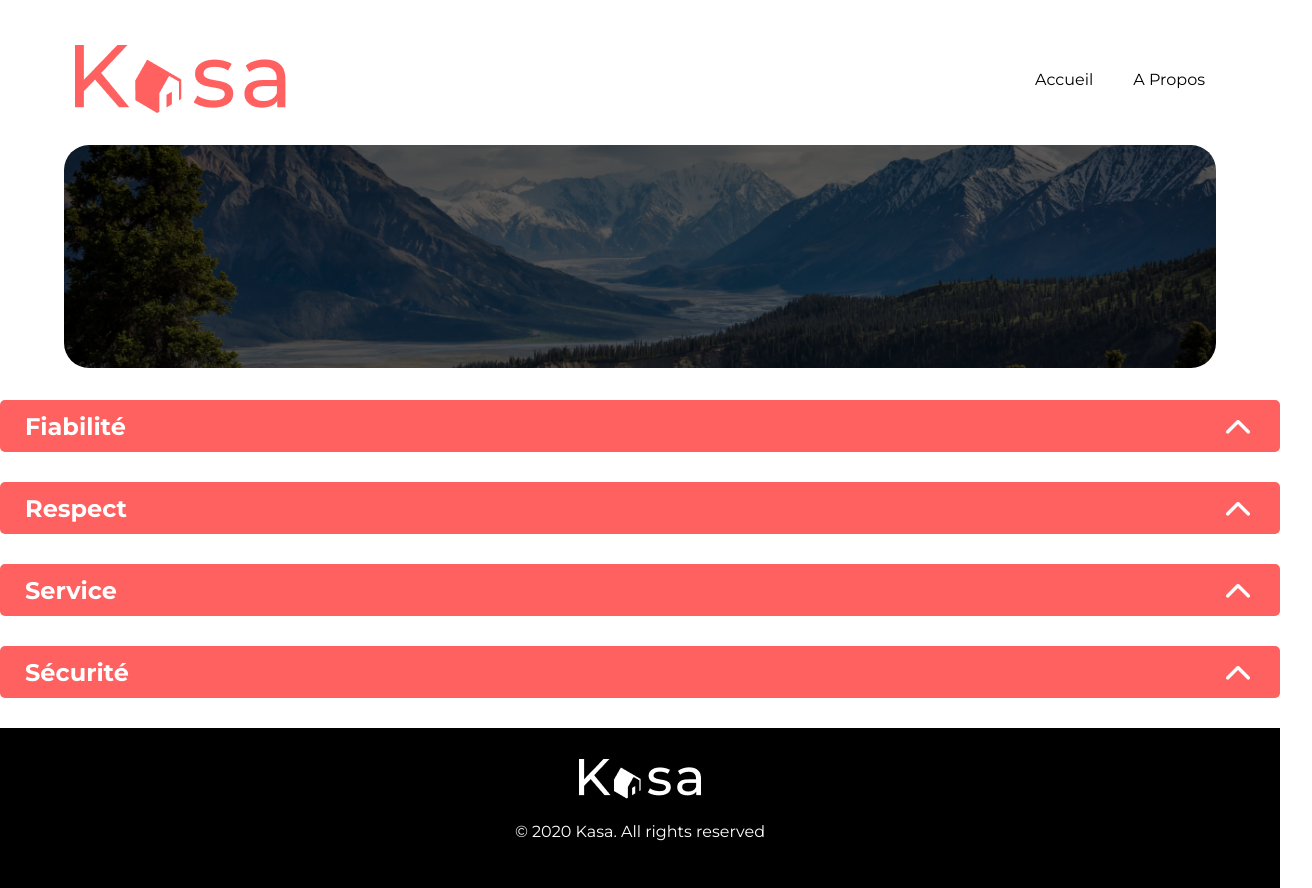
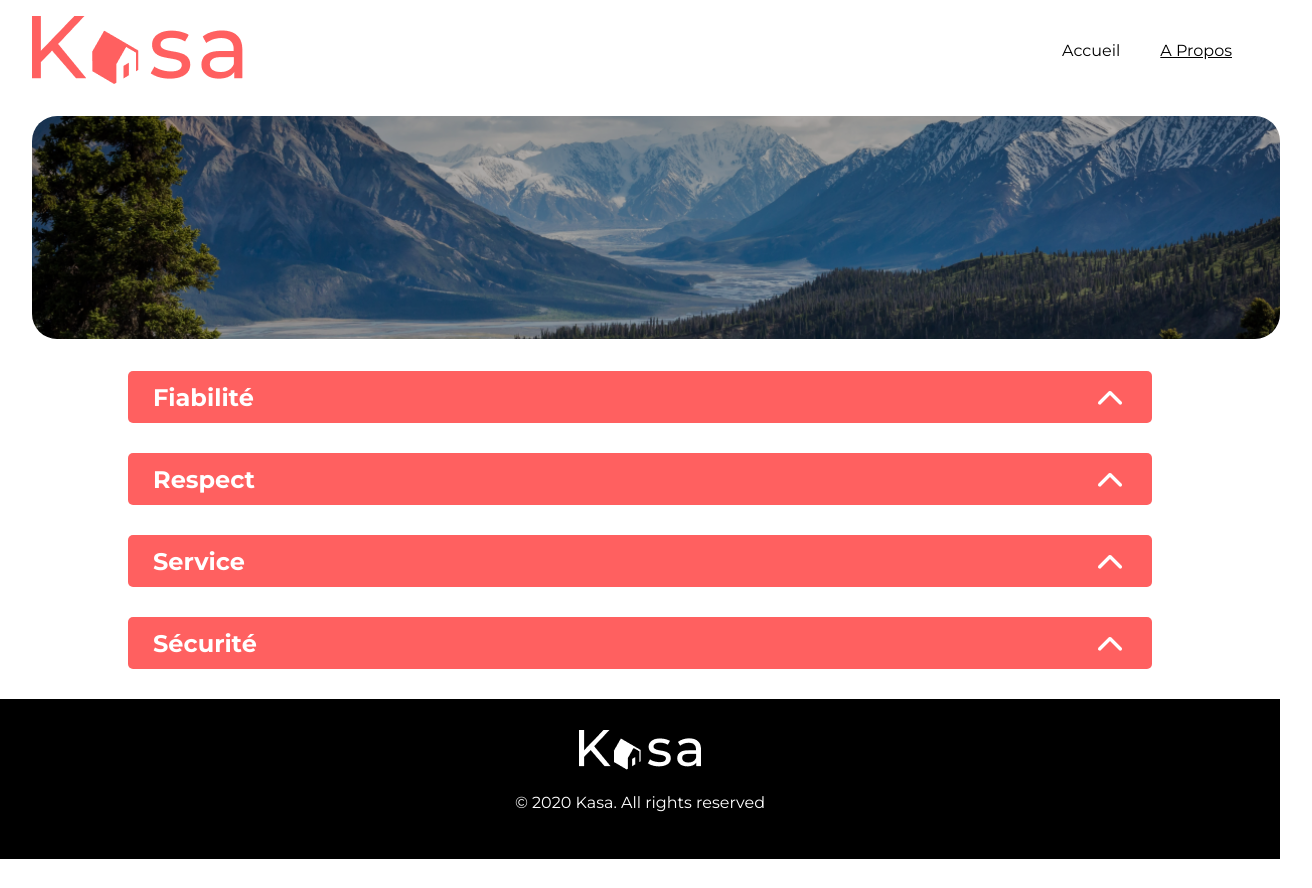
Before and after one commit to sprisca/Projet-7-Kasa, a React (Vite) app in the folder Projet-7-Kasa/: page /about in a window 1280 px wide. Shown: the whole page, 1312 px wide, since content can reach past the window. After the commit the page ends 859 px from the top, so only its background shows below. Built offline with nearby package versions, Linux system fonts and the light colour scheme.

Commit message:
MISE A JOUR DES SCSS

```diff
--- a/Projet-7-Kasa/src/components/banner/banner.scss
+++ b/Projet-7-Kasa/src/components/banner/banner.scss
@@ -2,11 +2,13 @@
     display: flex;
     justify-content: center;
     place-items: center;
-    margin-top: 2rem;
     position: relative;
     width:100% ;
-    margin-bottom: 2rem;
-
+    margin: 2rem 2rem 2rem;
+    @media screen and (max-width: 768px) {
+    display: block;
+    margin: auto;
+    }
 
 
     h1 {
@@ -24,23 +26,26 @@
             font-size: 18px;
             font-weight: 700;
             width: 50%;
-            margin-right: 8rem;
+
 
 
 
         }
     }
     img {
-        width: 90%;
+        width: 100%;
         height: 223px;
         object-fit: cover;
         max-width: 100%;
         border-radius: 25px;
-        filter: brightness(36%);
+        filter: brightness(68%);
+        margin-right: 2rem;
         @media screen and (max-width : 768px) {
-            height: 111px;
+            height: 6rem;
             filter: brightness(90%);
             border-radius: 1rem;
+
+
         }
     }
     }
@@ -48,3 +53,17 @@
     .banner-img {
         height: 68px;
     }
+
+    .collapse_about{
+
+    justify-content: center;
+    flex-direction: column;
+    width: 80%;
+    margin: 0 auto;
+    gap: 1.87rem;
+
+    @media screen and (max-width : 768px) {
+        width: 100%;
+        margin-top: 1rem;
+    }
+}
--- a/Projet-7-Kasa/src/components/cards/cards.scss
+++ b/Projet-7-Kasa/src/components/cards/cards.scss
@@ -3,9 +3,9 @@
     display: grid;
     grid-template-columns: repeat(3,1fr);
     gap: 40px;
-    width: 90%;
+    width: 93%;
     border-radius: 25px;
-    margin-top: 40px;
+    margin: 2rem 2rem 3rem 2rem;
     padding: 40px;
     position: relative;
 
@@ -13,6 +13,8 @@
         display: flex;
         flex-direction: column;
         background-color: white;
+        padding: 1rem;
+        margin: 1rem;
     }
 
 }
@@ -23,7 +25,7 @@
 
     @media screen and (max-width: 768px) {
         height: 255px;
-        width: 90%;
+        width: 100%;
 
     }
     img {
--- a/Projet-7-Kasa/src/components/collapse/collapse.scss
+++ b/Projet-7-Kasa/src/components/collapse/collapse.scss
@@ -3,11 +3,27 @@
         padding-inline: 1rem;
     }
 }
+
+.appart-collapse{
+
+    display: flex;
+    flex-direction: row;
+    justify-content: space-between;
+    gap: 76px;
+
+}
+
+@media screen and (max-width: 768px) {
+    .appart-collapse {
+        display: flex;
+        flex-direction: column;
+        gap: 20px;
+    }
+}
+
 .collapse {
 
     width: 100%;
-    display: flex;
-    flex-direction: column;
     margin-bottom: 30px;
     list-style: none;
 
--- a/Projet-7-Kasa/src/components/header/header.jsx
+++ b/Projet-7-Kasa/src/components/header/header.jsx
@@ -9,9 +9,9 @@ function Header() {
      <img src= {logoHeader} alt="logo Kasa" />
      <ul>
             <li>
-              <NavLink to= "/">Accueil</NavLink></li>
+              <NavLink to= "/" className={({ isActive }) => (isActive ? "nav-active" : "")}>Accueil</NavLink></li>
             <li>
-              <NavLink to= "/about">A Propos</NavLink></li>
+              <NavLink to= "/about" className={({ isActive }) => (isActive ? "nav-active" : "")}>A Propos</NavLink></li>
         </ul>
     </div>
   )
--- a/Projet-7-Kasa/src/components/header/header.scss
+++ b/Projet-7-Kasa/src/components/header/header.scss
@@ -2,9 +2,9 @@
     display: flex;
     justify-content: space-between;
     align-items: center;
-    padding: 45px 75px 0 75px;
+    padding: 1rem 3rem 0 2rem;
     @media screen and (max-width : 768px) {
-        padding: 20px 25px 0;
+        padding: 2rem;
 
     }
 }
@@ -33,12 +33,14 @@
         a {
             text-decoration: none;
             color:black;
+
+            &.nav-active {
+                text-decoration: underline;
+              }
             @media screen and (max-width: 768px) {
                 text-transform: uppercase;
             }
 
         }
-        a:hover {
-            text-decoration: underline;
-        }
+
     }
--- a/Projet-7-Kasa/src/pages/logement/logement.jsx
+++ b/Projet-7-Kasa/src/pages/logement/logement.jsx
@@ -2,10 +2,10 @@ import React from 'react'
 import { useParams } from 'react-router-dom'
 import data from '../../data/logements.json'
 import Slide from '../../components/slide/slide.jsx';
-import Error from '../error/error.jsx'
+import Error from '../error/error.jsx';
 import Collapse from '../../components/collapse/collapse.jsx';
 import Rating from '../../components/rating/rating.jsx';
-import './logement.scss'
+import './logement.scss';
 
 function Logement() {
   const { id } = useParams();
--- a/Projet-7-Kasa/src/pages/logement/logement.scss
+++ b/Projet-7-Kasa/src/pages/logement/logement.scss
@@ -132,9 +132,4 @@
     top: 15px;
 }
 
-.appart-collapse {
-    display: grid;
-    grid-template-columns: 1fr 1fr;
-    gap: 76px;
 }
-}
```
